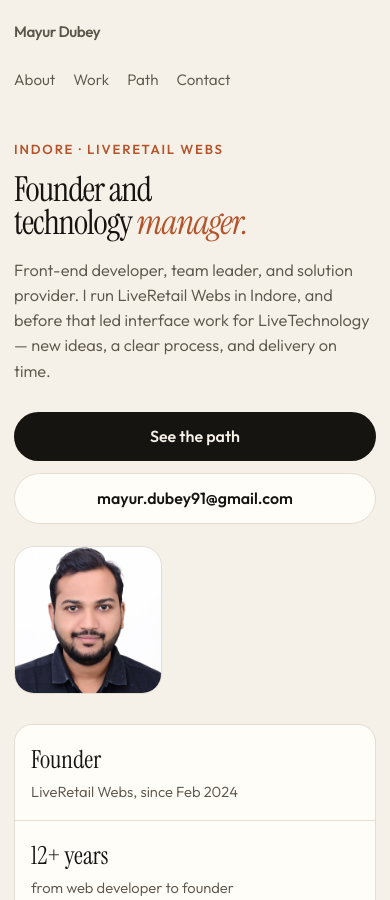
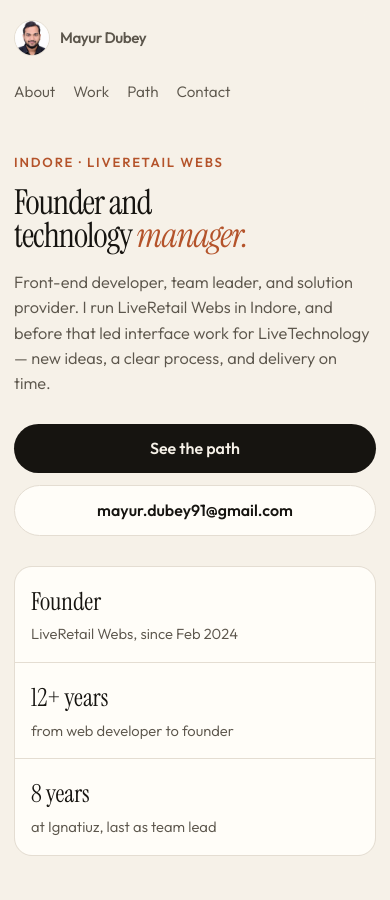
Before and after one commit to MayurDubey91/mayurdubey-portfolio, a plain HTML site: page index.html in a window 390 px wide. Shown: the top 900 px of the page. Drawn offline with Linux system fonts and the light colour scheme.

Commit message:
Place a small portrait beside the name on mobile

```diff
--- a/index.html
+++ b/index.html
@@ -40,7 +40,8 @@
       background: rgba(246, 241, 232, 0.86);
     }
     .nav { display: flex; align-items: center; justify-content: space-between; gap: 12px; padding: 14px 0; flex-wrap: wrap; }
-    .mark { font-weight: 560; letter-spacing: -0.03em; text-decoration: none; }
+    .mark { font-weight: 560; letter-spacing: -0.03em; text-decoration: none; display: inline-flex; align-items: center; gap: 10px; }
+    .mark img { display: none; width: 36px; height: 36px; border-radius: 50%; object-fit: cover; border: 1px solid var(--line); }
     .nav nav { display: flex; gap: 18px; flex-wrap: wrap; }
     .nav a { text-decoration: none; color: var(--muted); font-size: 0.95rem; padding: 6px 0; }
     .nav a:hover { color: var(--ink); }
@@ -132,7 +133,8 @@
       .nav { align-items: flex-start; }
       .nav nav { width: 100%; gap: 14px 18px; }
       .hero { padding: 28px 0 8px; gap: 22px; }
-      .portrait { width: 148px; border-radius: 20px; }
+      .portrait { display: none; }
+      .mark img { display: block; }
       .lede { font-size: 1.02rem; }
       .row { flex-direction: column; align-items: stretch; }
       .btn { width: 100%; }
@@ -150,7 +152,7 @@
 <body>
   <header>
     <div class="wrap nav">
-      <a class="mark" href="#top">Mayur Dubey</a>
+      <a class="mark" href="#top"><img src="mayur.jpg" alt="" />Mayur Dubey</a>
       <nav>
         <a href="#about">About</a>
         <a href="#work">Work</a>
```
